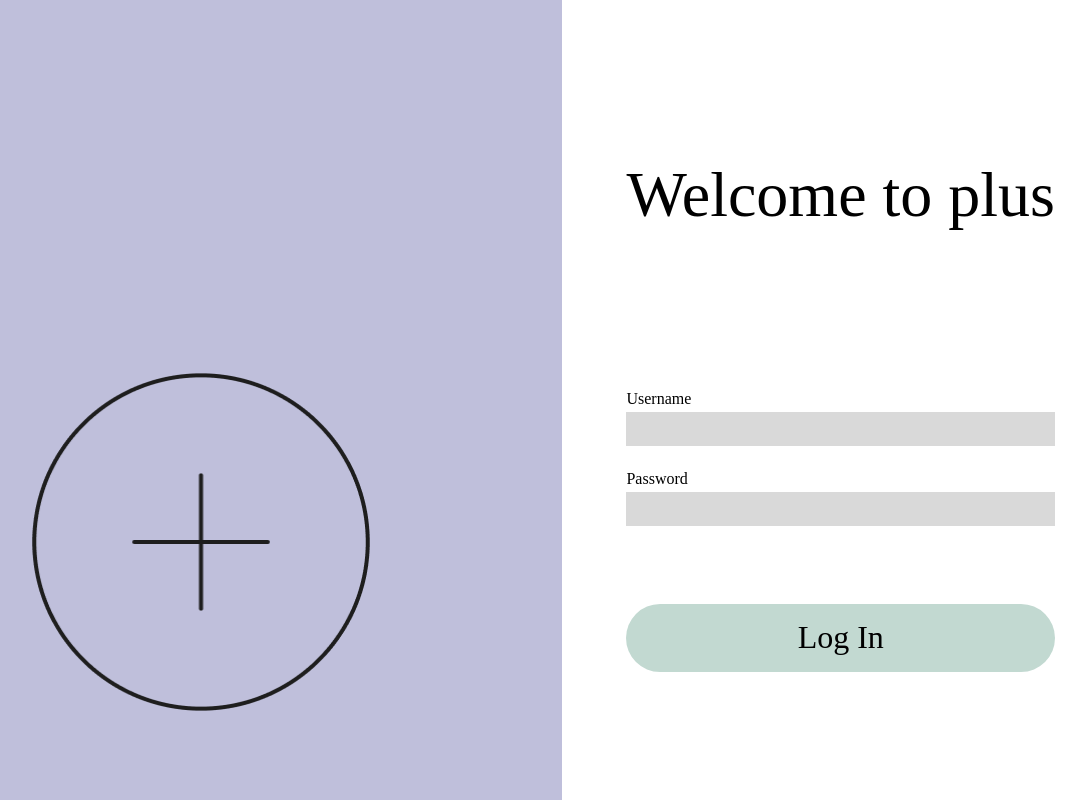
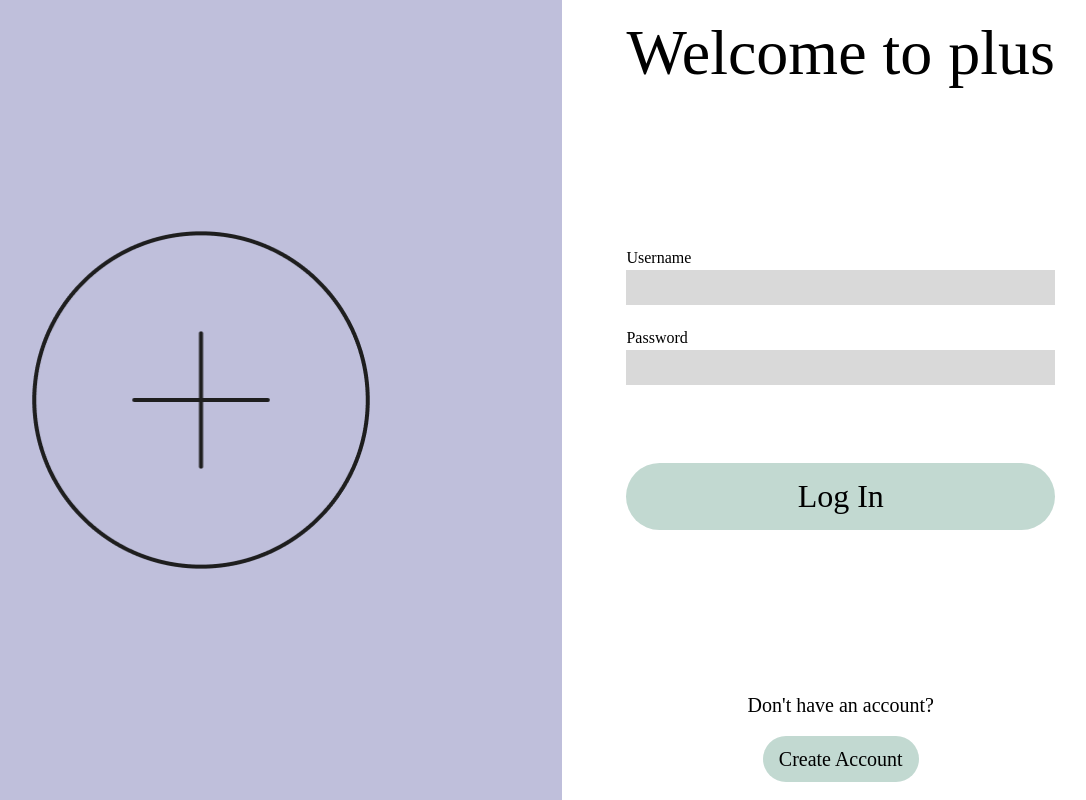
Before and after one commit to HaixD/plus, a Next.js app: page /login in a window 1280 px wide. Shown: the top 800 px of the page, without its empty margins (161-1247 px from the left). Built offline with nearby package versions, Linux system fonts and the light colour scheme.

Commit message:
remove unnecessary files and css rules

```diff
--- a/src/app/login/page.tsx
+++ b/src/app/login/page.tsx
@@ -3,7 +3,7 @@
 import Image from "next/image"
 import styles from "./styles.module.css"
 import Link from "next/link"
-import { useActionState, useEffect } from "react"
+import { useEffect } from "react"
 import { login } from "@/app/actions"
 import { useFormState } from "react-dom"
 import { redirect } from "next/navigation"
@@ -45,7 +45,7 @@ export default function Page() {
                 </form>
                 <div className={styles["create-account"]}>
                     <p>Don't have an account?</p>
-                    <Link href="#" className={styles["page-button"]}>Create Account</Link>
+                    <Link href="/page-not-implemented" className={styles["page-button"]}>Create Account</Link>
                 </div>
             </div>
         </main>
--- a/src/app/login/styles.module.css
+++ b/src/app/login/styles.module.css
@@ -27,9 +27,10 @@
 
 .login {
     background-color: white;
-    padding: 10rem 4rem;
+    padding-inline: 4rem;
     display: flex;
     flex-direction: column;
+    justify-content: center;
     gap: 10rem;
 
     & > form {
```
Also changed, not shown: src/app/login/UsernameField.tsx (deleted, +0 -15 lines).
